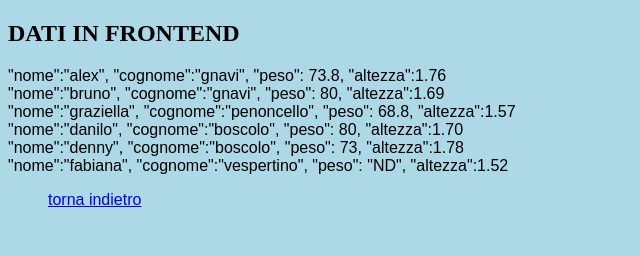
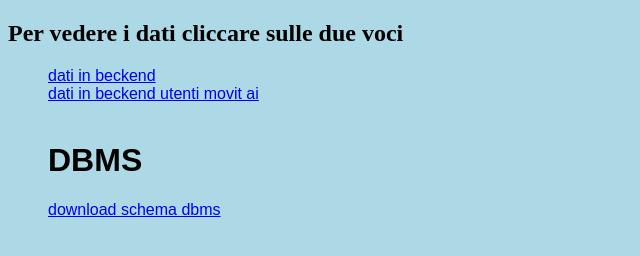
Before and after one commit to ultron3/peso_famiglia, a plain HTML site: page index.html in a window 1280 px wide. Shown: the whole page, without its empty margins (0-640 px from the left). Drawn offline with Linux system fonts and the light colour scheme.

Commit message:
modifica html

```diff
--- a/index.html
+++ b/index.html
@@ -5,80 +5,19 @@
     <meta http-equiv="X-UA-Compatible" content="IE=edge">
     <meta name="viewport" content="width=device-width, initial-scale=1.0">
     <link rel="stylesheet" href="style.css">
-    <title>Document</title>
+    <title>TRACKER DATI ALTEZZA-PESO</title>
 </head>
 <body bgcolor="lightblue">
-
-    <h2> DATI IN FRONTEND </h2>
-    <li>
-        "nome":"alex",
-        "cognome":"gnavi",
-        "peso": 73.8,
-        "altezza":1.76
-
-    </li>
-    <LI>
-
-        "nome":"bruno",
-        "cognome":"gnavi",
-        "peso": 80,
-        "altezza":1.69
+    <h2>Per vedere i dati cliccare sulle due voci </h2>
+    <menu>
+        <li class="special"><a href="famiglia.json">dati in beckend</a></li>
+        <li class="special"><a href="utenti.json">dati in beckend utenti movit ai</a></li>
+        <br>
 
 
-    </LI>
-
-    <LI>
-
-
-
-
-        "nome":"graziella",
-        "cognome":"penoncello",
-        "peso": 68.8,
-        "altezza":1.57
-    </LI>
-
-    <LI>
-
-        "nome":"danilo",
-        "cognome":"boscolo",
-        "peso": 80,
-        "altezza":1.70
-
-
-    </LI>
-
-    <li>
-        "nome":"denny",
-        "cognome":"boscolo",
-        "peso": 73,
-        "altezza":1.78
-
-    </li>
-
-    <LI>
-        "nome":"fabiana",
-        "cognome":"vespertino",
-        "peso": "ND",
-        "altezza":1.52
-
-
-    </LI>
-    <menu>
-
-        <li class="special" align="central"><a href="peso.html">torna indietro</a></li>
+        <h1>DBMS</h1>
+        <li class="special"><a href="schema_dati_famiglari.sql">download schema dbms</a></li>
     </menu>
-
-
-
-
-
-
-
-
-
-
-
 
 </body>
 </html>
```
Also changed, not shown: peso.html (deleted, +0 -23 lines).
